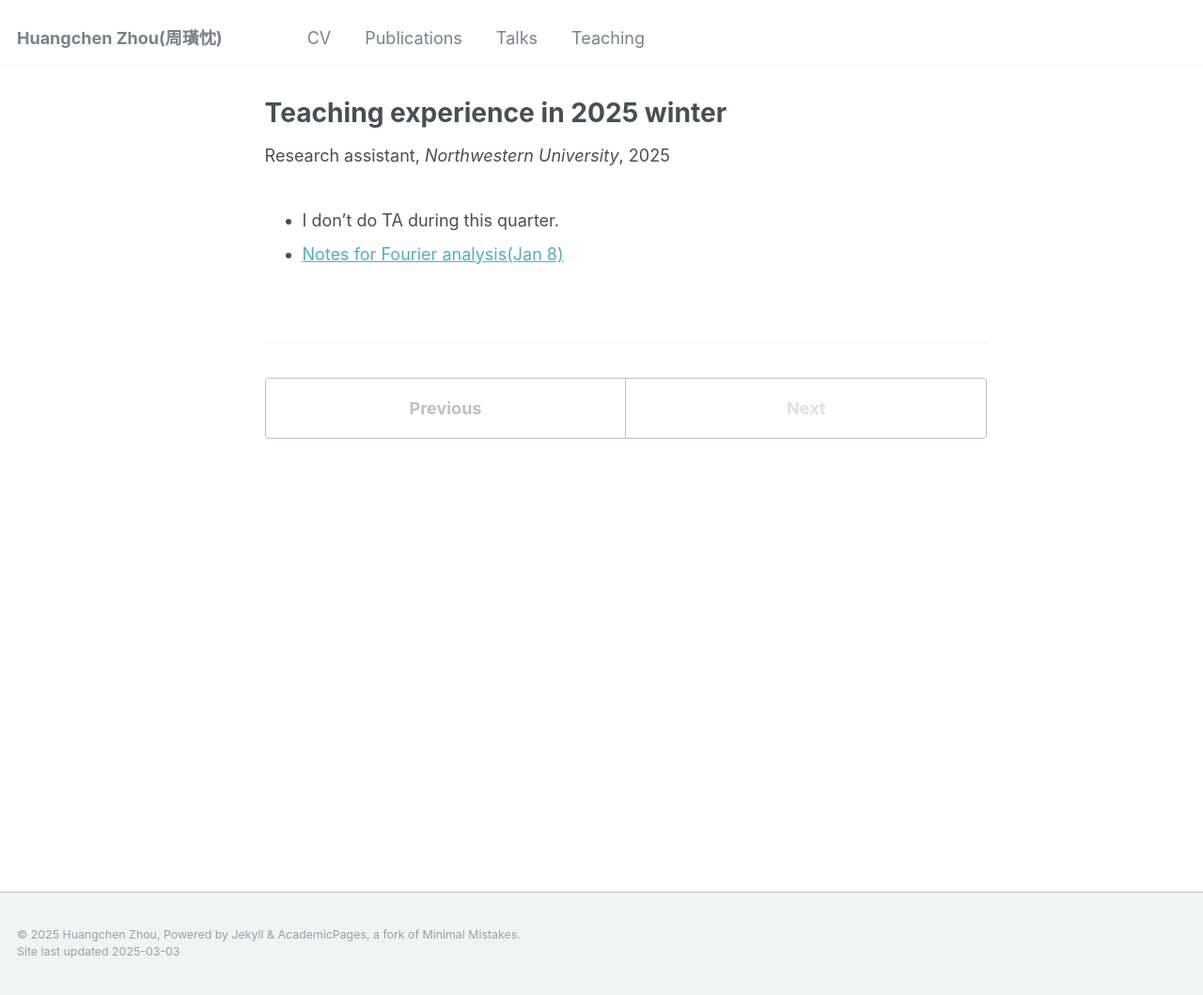
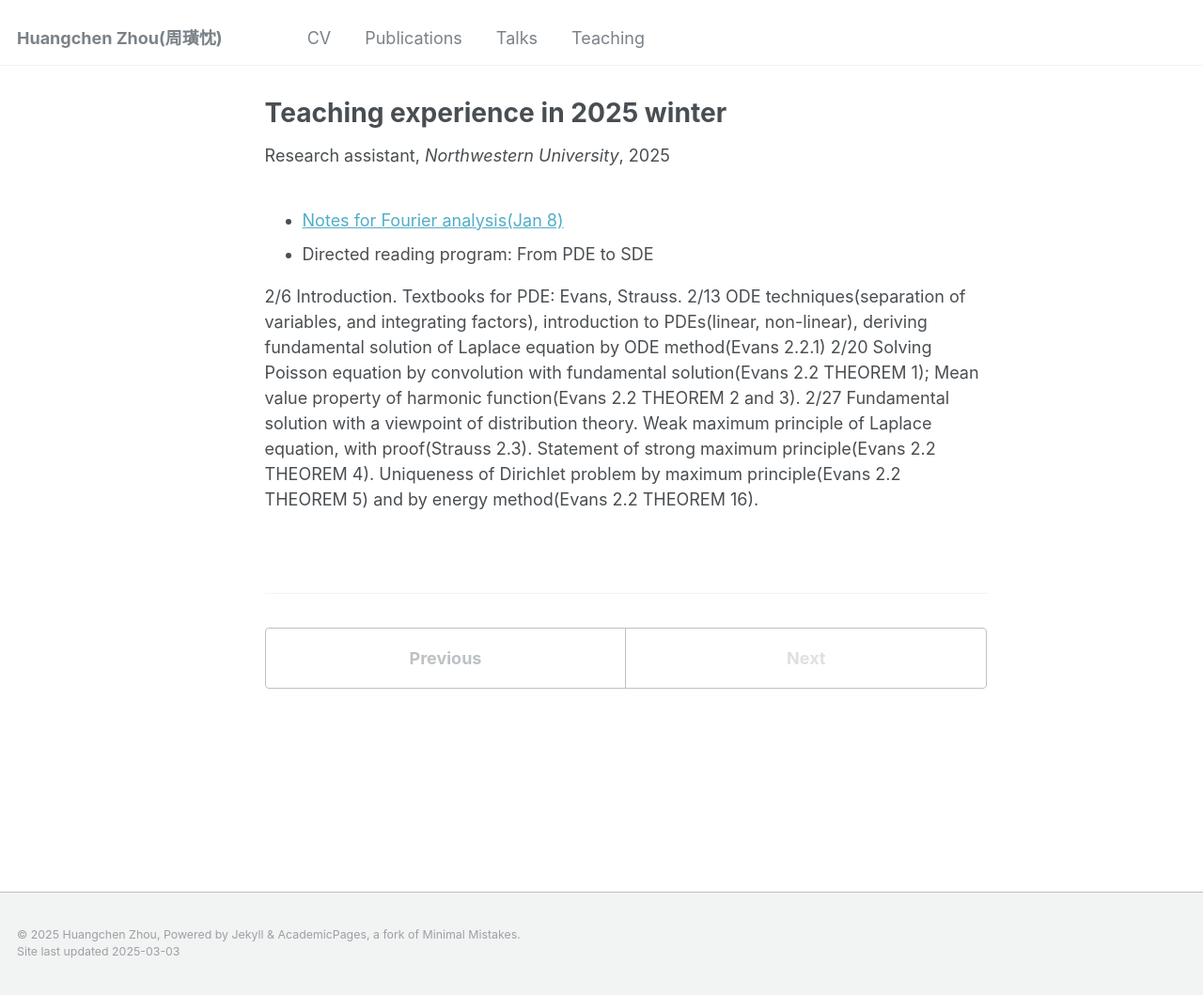
Before and after one commit to zhc515/zhc515.github.io, a Jekyll site: the page built from _teaching/2025-winter-teaching.md, in a window 1280 px wide and 1059 px high. Shown: the whole window at 94% size. Built offline with Jekyll 4.4.1, drawn with Linux system fonts in a browser that asks for light colours.

Commit message:
Update 2025-winter-teaching.md

```diff
--- a/_teaching/2025-winter-teaching.md
+++ b/_teaching/2025-winter-teaching.md
@@ -8,5 +8,10 @@ date: Jan 2025-Mar 2025
 location: "Evanston, US"
 ---
 
-- I don't do TA during this quarter.
 - [Notes for Fourier analysis(Jan 8)](http://zhc515.github.io/files/Fourier_analysis_Jan_8.pdf)
+- Directed reading program: From PDE to SDE
+
+2/6 Introduction. Textbooks for PDE: Evans, Strauss.
+2/13 ODE techniques(separation of variables, and integrating factors), introduction to PDEs(linear, non-linear), deriving fundamental solution of Laplace equation by ODE method(Evans 2.2.1)
+2/20 Solving Poisson equation by convolution with fundamental solution(Evans 2.2 THEOREM 1); Mean value property of harmonic function(Evans 2.2 THEOREM 2 and 3).
+2/27 Fundamental solution with a viewpoint of distribution theory. Weak maximum principle of Laplace equation, with proof(Strauss 2.3). Statement of strong maximum principle(Evans 2.2 THEOREM 4). Uniqueness of Dirichlet problem by maximum principle(Evans 2.2 THEOREM 5) and by energy method(Evans 2.2 THEOREM 16).
```
